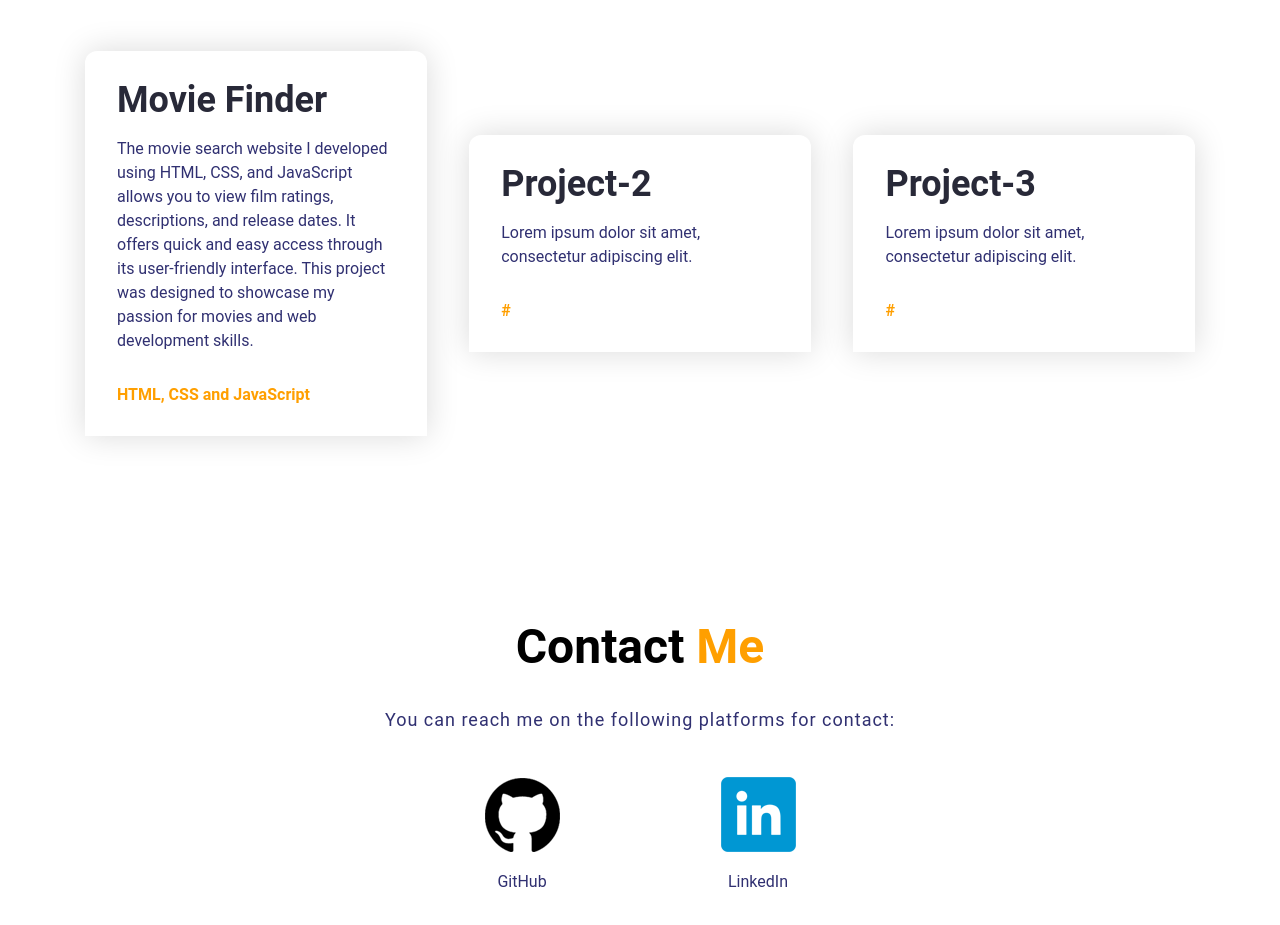
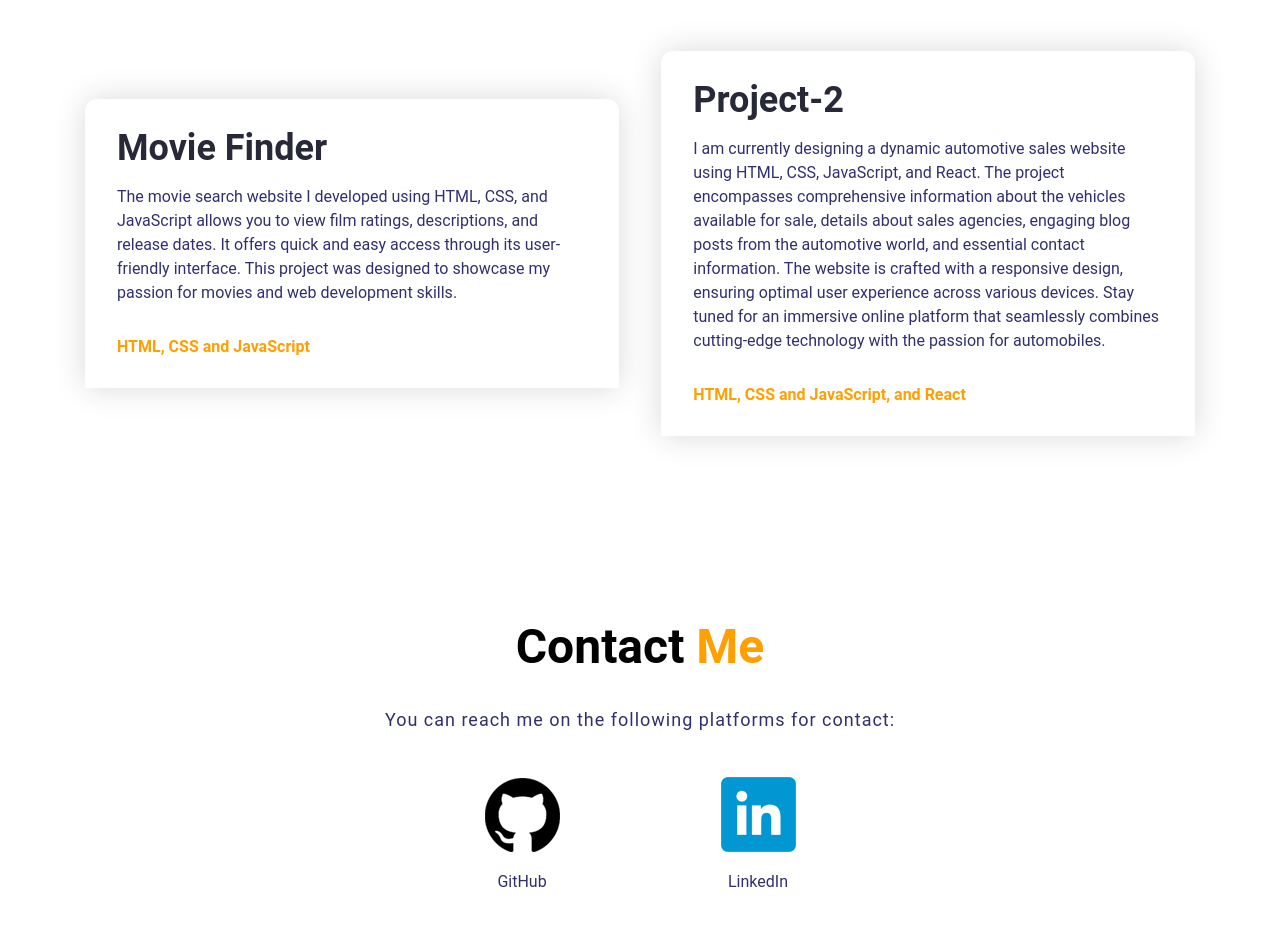
Before and after one commit to savaspamuk/portfolio, a React (Create React App) app: page / in a window 1280 px wide. Shown: the part 2420-3345 px from the top of the page. Built offline with nearby package versions, Linux system fonts and the light colour scheme.

Commit message:
feat: add new project to portfolio page

```diff
--- a/src/data/index.json
+++ b/src/data/index.json
@@ -35,17 +35,10 @@
         },
         {
             "id": "2",
-            "tools": "#",
+            "tools": "HTML, CSS and JavaScript, and React",
             "title": "Project-2",
-            "description": "Lorem ipsum dolor sit amet, consectetur adipiscing elit.",
-            "link": "View In Github"
-        },
-        {
-            "id": "3",
-            "tools": "#",
-            "title": "Project-3",
-            "description": "Lorem ipsum dolor sit amet, consectetur adipiscing elit.",
-            "link": "View In Github"
+            "description": "I am currently designing a dynamic automotive sales website using HTML, CSS, JavaScript, and React. The project encompasses comprehensive information about the vehicles available for sale, details about sales agencies, engaging blog posts from the automotive world, and essential contact information. The website is crafted with a responsive design, ensuring optimal user experience across various devices. Stay tuned for an immersive online platform that seamlessly combines cutting-edge technology with the passion for automobiles.",
+            "link": "https://car-sale-website.vercel.app"
         }
     ]
 }
```
Also changed, not shown: public/index.html (+2 -2 lines), src/assets/img/mini-logo.png (added).
